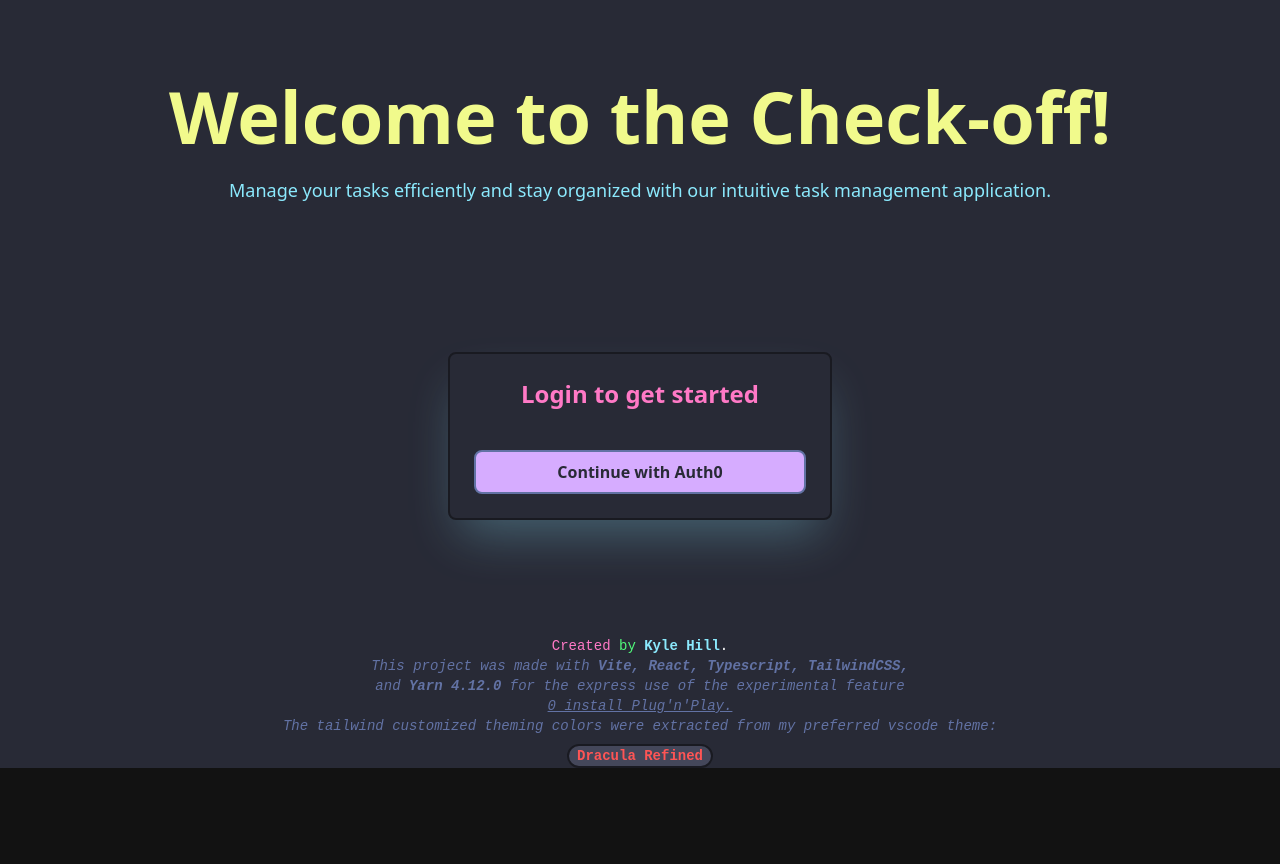
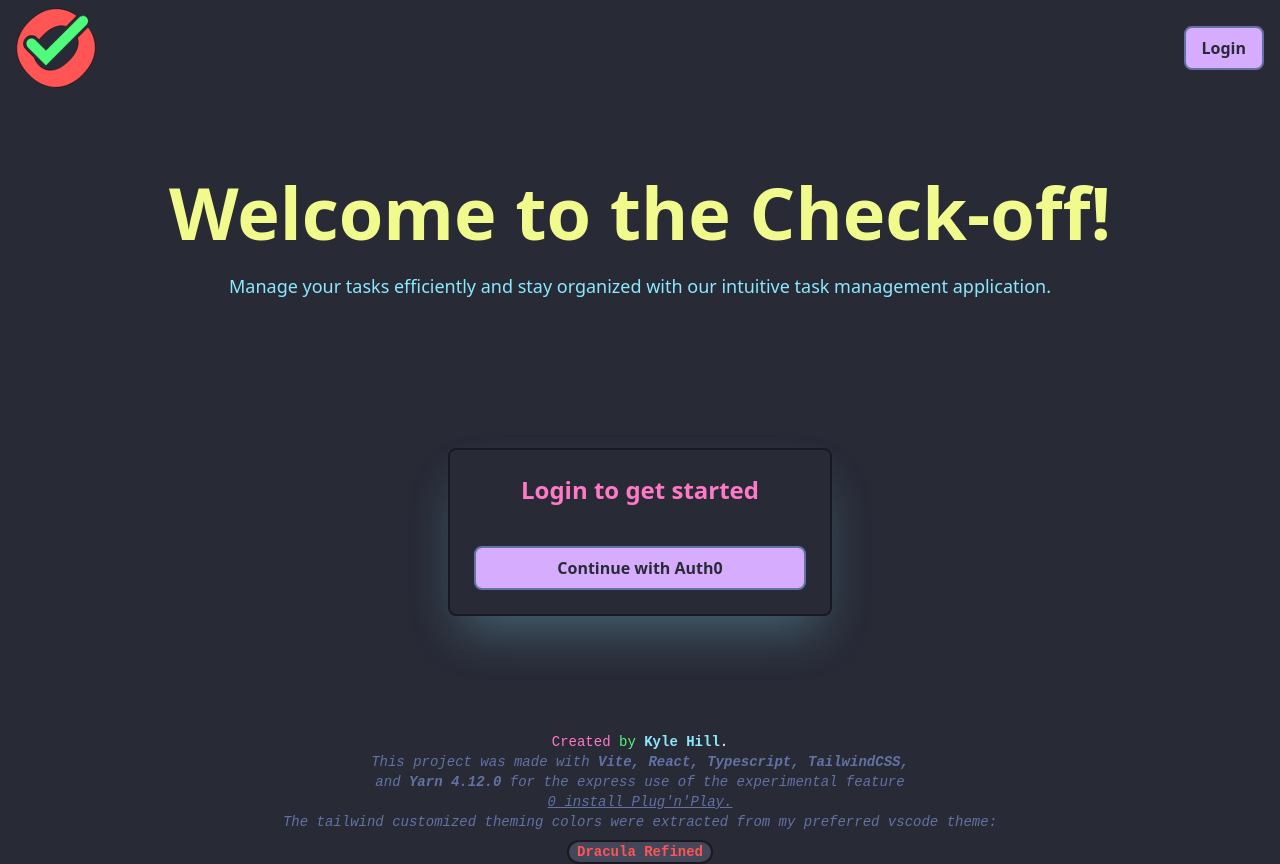
Before and after one commit to Slim-Beatnik/frontend_module01_assignment01_task-manager-app, a React (Vite) app: page / in a window 1280 px wide. Before the commit the page ends 800 px from the top, so only its background shows below. Built offline with nearby package versions, Linux system fonts and the light colour scheme; no server answers.

Commit message:
Move Callback route outside of ProtectedRoutes and added Route element MainLayout to wrap each route, Added Navbar, Update MainLoyout to include Navbar and react-router Outlet, Remove MainLayout from Landing.tsx

```diff
--- a/src/App.tsx
+++ b/src/App.tsx
@@ -1,22 +1,28 @@
 import { Route, Routes } from 'react-router';
 import { ProtectedRoute } from './auth/ProtectedRoute';
+import MainLayout from './layout/MainLayout';
+import Callback from './pages/Callback';
 import Dashboard from './pages/Dashboard';
 import Landing from './pages/Landing';
-import Callback from './pages/Callback';
 
 function App() {
   return (
     <Routes>
+      <Route element={<MainLayout />}>
         <Route
           path="/"
           element={<Landing />}
+        />
+        <Route
+          path="/callback"
+          element={<Callback />}
         />
         <Route element={<ProtectedRoute />}>
           <Route
             path="/dashboard"
             element={<Dashboard />}
           />
-        <Route path='/callback' element={<Callback />} />
+        </Route>
       </Route>
     </Routes>
   );
--- /dev/null
+++ b/src/components/Navbar.tsx
@@ -0,0 +1,80 @@
+import { useAuth0 } from '@auth0/auth0-react';
+import { NavLink, useLocation } from 'react-router';
+import logo from '/favicon.svg?url';
+
+export default function Navbar() {
+  const { isAuthenticated, loginWithRedirect, logout } = useAuth0();
+  const location = useLocation();
+  const currPath = location.pathname;
+
+  const noopOnDisable = (e: React.MouseEvent, path: string) => {
+    if (currPath === path) {
+      e.preventDefault();
+    }
+  };
+
+  const handleLogAction = () => {
+    if (isAuthenticated) {
+      logout({
+        logoutParams: { returnTo: window.location.origin },
+      });
+    } else {
+      loginWithRedirect({
+        appState: { returnTo: '/dashboard' },
+      });
+    }
+  };
+
+  return (
+    <>
+      {currPath !== '/callback' && (
+        <nav className="bg-dracula-bg flex flex-row items-center justify-between gap-24 px-4 py-2 shadow-md">
+          <div className="flex justify-start">
+            <img
+              src={logo}
+              alt="Logo"
+              className="h-20 w-20"
+            />
+          </div>
+          <div className="flex-grow" />
+          {currPath !== '/' && (
+            <div className="grid grid-cols-4 gap-4 md:flex md:gap-6">
+              <NavLink
+                to="/dashboard"
+                aria-disabled={currPath === '/dashboard'}
+                className="aria-disabled:bg-dracula-comment aria-disabled:text-dracula-bg-light bg-dracula-orange text-dracula-bg hover:bg-dracula-orange-shift hover:text-dracula-bg-darker inline-block rounded-2xl px-4 py-2 font-bold aria-disabled:pointer-events-none aria-disabled:cursor-not-allowed"
+                onClick={() => noopOnDisable(e, '/dashboard')}
+              >
+                Dashboard
+              </NavLink>
+              <NavLink
+                to="/profile"
+                aria-disabled={currPath === '/profile'}
+                className="aria-disabled:bg-dracula-comment aria-disabled:text-dracula-bg-light bg-dracula-orange text-dracula-bg hover:bg-dracula-orange-shift hover:text-dracula-bg-darker inline-block rounded-2xl px-4 py-2 font-bold aria-disabled:pointer-events-none aria-disabled:cursor-not-allowed"
+                onClick={() => noopOnDisable(e, '/profile')}
+              >
+                Profile
+              </NavLink>
+              <NavLink
+                to="/tasks"
+                aria-disabled={currPath === '/tasks'}
+                className="aria-disabled:bg-dracula-comment aria-disabled:text-dracula-bg-light bg-dracula-orange text-dracula-bg hover:bg-dracula-orange-shift hover:text-dracula-bg-darker inline-block rounded-2xl px-4 py-2 font-bold aria-disabled:pointer-events-none aria-disabled:cursor-not-allowed"
+                onClick={() => noopOnDisable(e, '/tasks')}
+              >
+                Tasks
+              </NavLink>
+            </div>
+          )}
+          <div className="flex justify-end">
+            <button
+              className="bg-dracula-purple-shift border-dracula-comment text-dracula-bg hover:bg-dracula-purple hover:text-dracula-bg-darker w-full rounded-lg border-2 px-4 py-2 font-semibold"
+              onClick={() => handleLogAction()}
+            >
+              {isAuthenticated ? 'Logout' : 'Login'}
+            </button>
+          </div>
+        </nav>
+      )}
+    </>
+  );
+}
--- a/src/layout/MainLayout.tsx
+++ b/src/layout/MainLayout.tsx
@@ -1,13 +1,12 @@
-export default function MainLayout({
-  children,
-}: {
-  children: React.ReactNode;
-}) {
+import { Outlet } from 'react-router';
+import Navbar from '../components/Navbar';
+
+export default function MainLayout() {
   return (
     <section className="relative min-h-screen">
-      {/* <Navbar /> */}
+      <Navbar />
       <main className="dark bg-dracula-bg min-h-[calc(100vh - 8rem)]">
-        {children}
+        <Outlet />
       </main>
     </section>
   );
--- a/src/pages/Landing.tsx
+++ b/src/pages/Landing.tsx
@@ -1,7 +1,6 @@
 import { useEffect } from 'react';
 import { useAuth0 } from '@auth0/auth0-react';
 import { NavLink } from 'react-router';
-import MainLayout from '../layout/MainLayout';
 
 export default function Landing() {
   const { loginWithRedirect, isLoading, isAuthenticated } = useAuth0();
@@ -13,7 +12,6 @@ export default function Landing() {
   }, [isAuthenticated, loginWithRedirect]);
 
   return (
-    <MainLayout>
     <div className="align-center container mx-auto justify-center px-4 pt-20 sm:min-w-100 md:min-w-80">
       <h1 className="text-dracula-yellow xs:w-full xs:text-4xl mb-6 w-80 text-center font-bold sm:text-5xl md:mx-auto md:text-6xl lg:text-7xl">
         Welcome to the Check-off!
@@ -73,6 +71,5 @@ export default function Landing() {
         </p>
       </div>
     </div>
-    </MainLayout>
   );
 }
```
Lines whose indentation alone changed are shown as unchanged.
